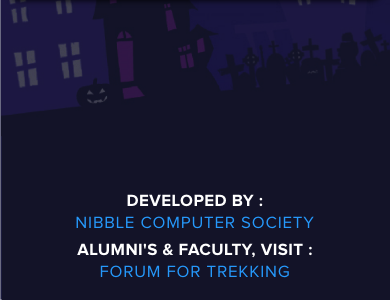
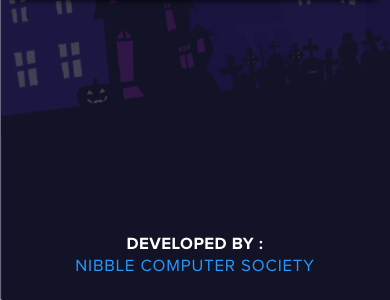
Before and after one commit to sraghuvanshi/TechTrek-ComingSoon, a plain HTML site: page index.html in a window 390 px wide. Shown: the part 544-844 px from the top of the page. Drawn offline with Linux system fonts and the light colour scheme.

Commit message:
forum removed

```diff
--- a/styles/styles.css
+++ b/styles/styles.css
@@ -257,7 +257,7 @@
     display: block;
     width: 100%;
     margin-left: 0px;
-    margin-bottom: 10px;
+    margin-top: 5vh;
   }
 
   .footer .blue {
@@ -266,14 +266,9 @@
   }
 
   .footer .forum {
-    width: 100%;
-    margin-left: 0px;
+    display:none;
   }
 
-  .footer .forum .content {
-    display: block;
-    float: none;
-  }
 }
 
 /* spider  */
```
